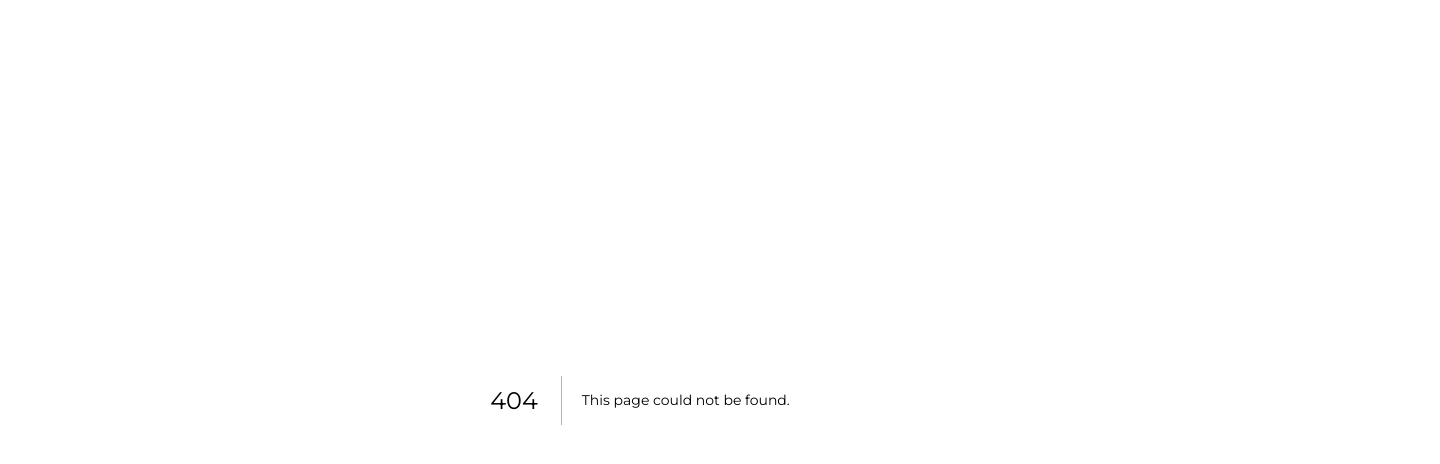
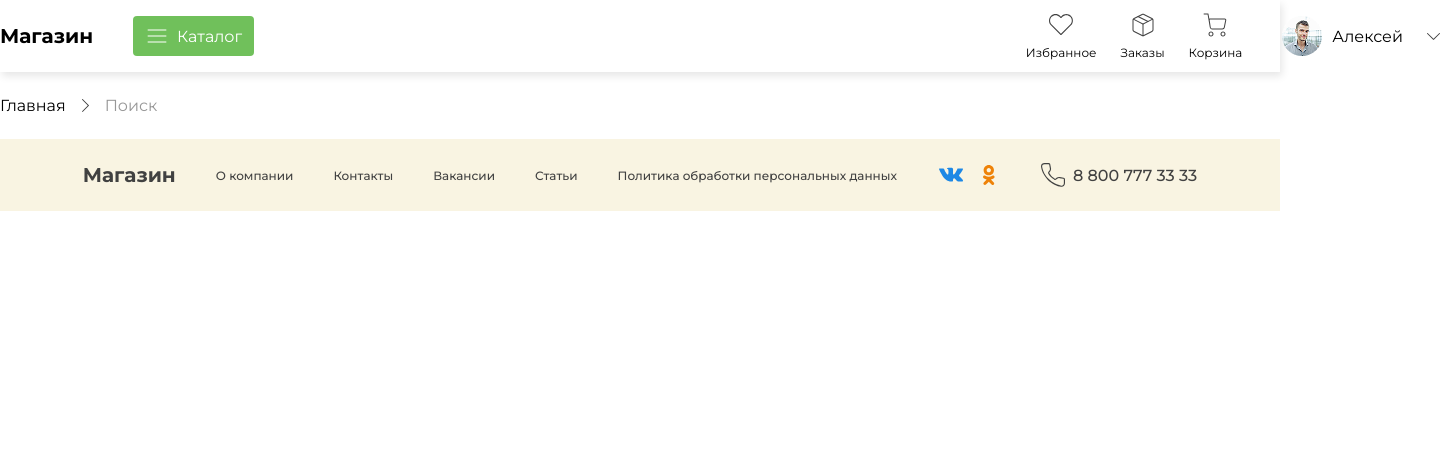
Before and after one commit to kirilloid173/severyanochka, a Next.js app: page /product in a window 1280 px wide. Before the commit this address had no page. Shown: the top 464 px of the page, 1440 px wide, since content can reach past the window. Built offline with nearby package versions, Linux system fonts and the light colour scheme.

Commit message:
1.0-added_more_info_page

```diff
--- a/app/components/navbar/index.scss
+++ b/app/components/navbar/index.scss
@@ -1,6 +1,5 @@
 div.navbar {
     box-shadow: 2px 4px 8px rgba(0, 0, 0, 0.1);
-
     div.navbar__inner-content {
         display: flex;
         flex-direction: row;
--- a/app/page.js
+++ b/app/page.js
@@ -1,7 +1,7 @@
 import styles from './page.module.css';
 import Navbar from './components/navbar/index';
 import Footer from './components/footer';
-import ProductsPage from './pages/search';
+import ProductsPage from './search-products';
 
 export default function Home() {
     return (
--- /dev/null
+++ b/app/product/page.js
@@ -0,0 +1,15 @@
+import BreadCrumbs from '../components/breadcrumbs/BreadCrumbs';
+import Footer from '../components/footer/index';
+import Navbar from '../components/navbar/index';
+import './index.scss';
+export default function Product() {
+    return (
+        <>
+            <Navbar />
+            <div className='content'>
+                <BreadCrumbs />
+            </div>
+            <Footer />
+        </>
+    );
+}
--- a/app/pages/search/index.js
+++ b/app/search-products/index.js
@@ -1,7 +1,7 @@
-import Search from '@/app/components/search/Search';
-import './style.scss';
+import Search from '@/app/components/search-block/Search';
 import BreadCrumbs from '@/app/components/breadcrumbs/BreadCrumbs';
 import ProductsBlock from '@/app/components/products-block';
+import './index.scss';
 
 export default function ProductsPage() {
     return (
--- /dev/null
+++ b/app/search-products/index.scss
@@ -0,0 +1,5 @@
+.content {
+    width: 1440px;
+    margin-left: auto;
+    margin-right: auto;
+}
```
Also changed, not shown: app/components/search-block/Search.js (renamed from app/components/search/Search.js), app/components/search-block/index.scss (renamed from app/components/search/index.scss), app/product/index.scss (renamed from app/pages/search/style.scss).
